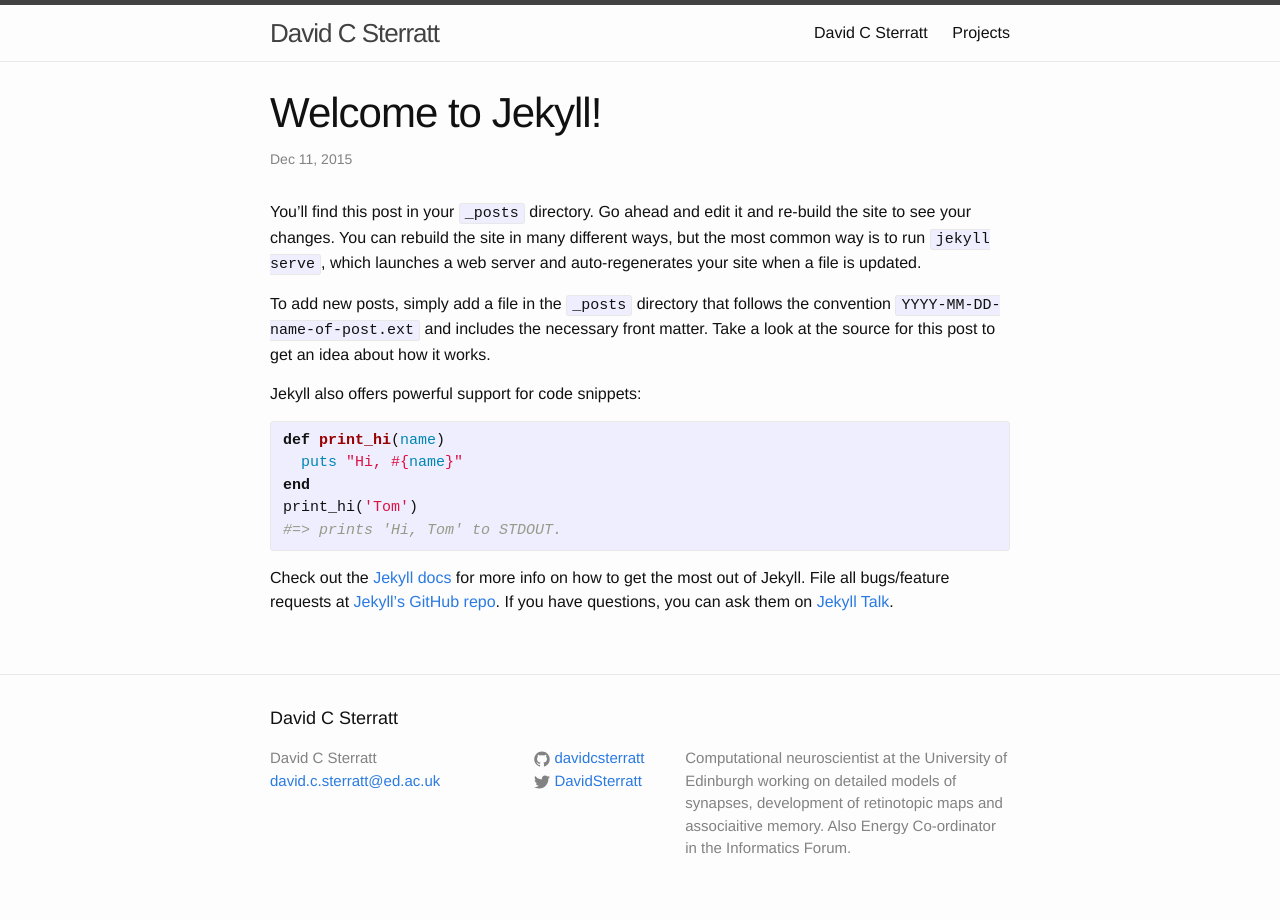
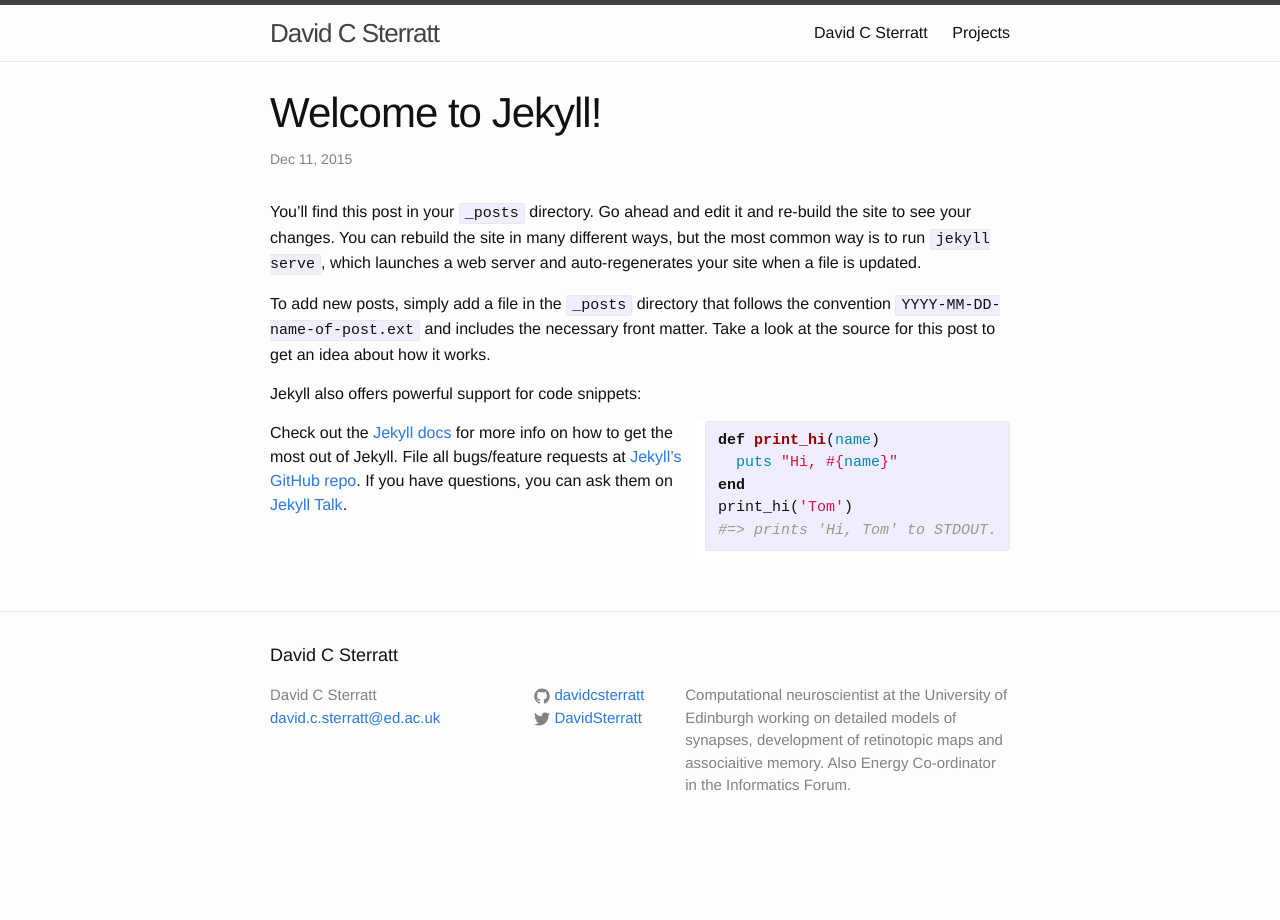
Before and after one commit to davidcsterratt/davidcsterratt.github.io, a Jekyll site: the page built from _posts/2015-12-11-welcome-to-jekyll.markdown, in a window 1280 px wide. Built offline with Jekyll 4.4.1, drawn with Linux system fonts in a browser that asks for light colours.

Commit message:
Style figures

```diff
--- a/_sass/_base.scss
+++ b/_sass/_base.scss
@@ -204,3 +204,16 @@
         }
     }
 }
+
+
+/**
+ * Figures
+ */
+
+figure {
+    float: right;
+    padding: 0px 0px 0px 15px;
+}
+figcaption {
+    max-width: 400px;
+}
```
